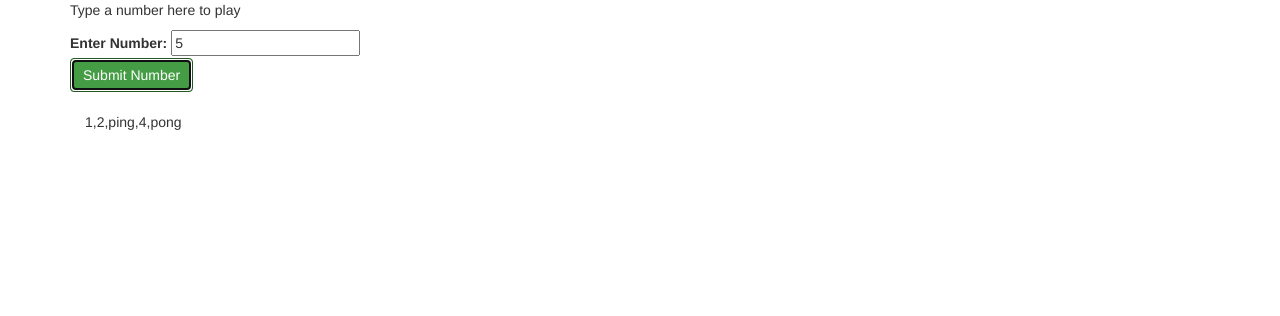
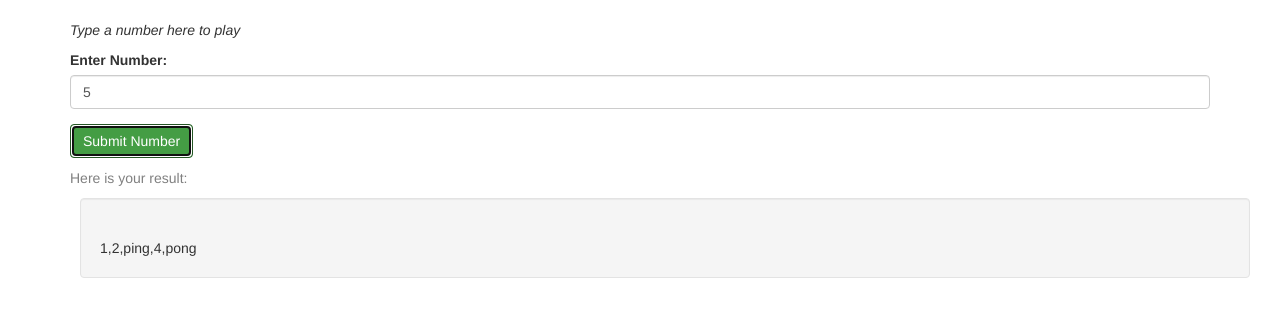
Before and after one commit to bigplans47/pingpong, a plain HTML site: page index.html in a window 1280 px wide. Both pictures are taken after typing "5" into the empty fields and a click on the button "Submit Number". Drawn offline with Linux system fonts and the light colour scheme.

Commit message:
add css elements, fix javascript spacing

```diff
--- a/css/styles.css
+++ b/css/styles.css
@@ -0,0 +1,22 @@
+p.directions {
+  margin-top: 20px;
+  font-style: italic;
+}
+@media screen and (max-width: 700px) {
+  body {
+    background-color: gold;
+    color: purple;
+  }
+}
+/*.loop {
+  margin: 10px;
+}*/
+.well {
+  display: none;
+  margin: 10px;
+}
+.theResult {
+  margin-top: 10px;
+  display: none;
+  color: gray;
+}
--- a/index.html
+++ b/index.html
@@ -10,14 +10,16 @@
   <body>
     <div class="container">
       <form class="form-whole">
-        <div class="form-part">
-          <p>Type a number here to play</p>
+        <div class="form-group">
+          <p class="directions">Type a number here to play</p>
           <label for="userNumber">Enter Number:</label>
-          <input class="userNumber" type="number" placeholder="enter number">
+          <input class="userNumber form-control" type="number" placeholder="enter number">
         </div>
         <button type="submit" name="button" class="btn btn-success">Submit Number</button>
       </form>
-      <div class="container loop">
+      <p class="theResult">Here is your result:</p>
+      <div class="container loop well">
+      </div>
       </div>
     </div>
   </body>
--- a/js/scripts.js
+++ b/js/scripts.js
@@ -1,6 +1,5 @@
 // backend logic
 var sampleArray = [];
-var sampleAnswer = "";
 var userInputModCount = "";
 var answerLook ="";
 var ping = "ping";
@@ -13,21 +12,23 @@ var counter = function (userInput) {
     sampleArray[i] = i+1;
     if (sampleArray[i] % 3 ===0 && sampleArray[i] % 5 ===0) {
         sampleArray[i] = pingpong;
-    } else if (sampleArray[i] % 3 ===0) {
+  } else if (sampleArray[i] % 3 ===0) {
         sampleArray[i] = ping;
-    } else if (sampleArray[i] % 5 ===0) {
+  } else if (sampleArray[i] % 5 ===0) {
         sampleArray[i] = pong;
-    }
+  }
   }
   answerLook = sampleArray.toString();
     console.log();
-  }
+  };
   //logic for user interface
 $(document).ready(function(){
   $(".form-whole").submit(function(event) {
     event.preventDefault();
     var userInput = parseInt($(".userNumber").val());
     counter(userInput);
+    $(".theResult").show();
+    $(".well").show();
     $(".loop").prepend("<br>"+answerLook+"<br>");
   });
 });
```
